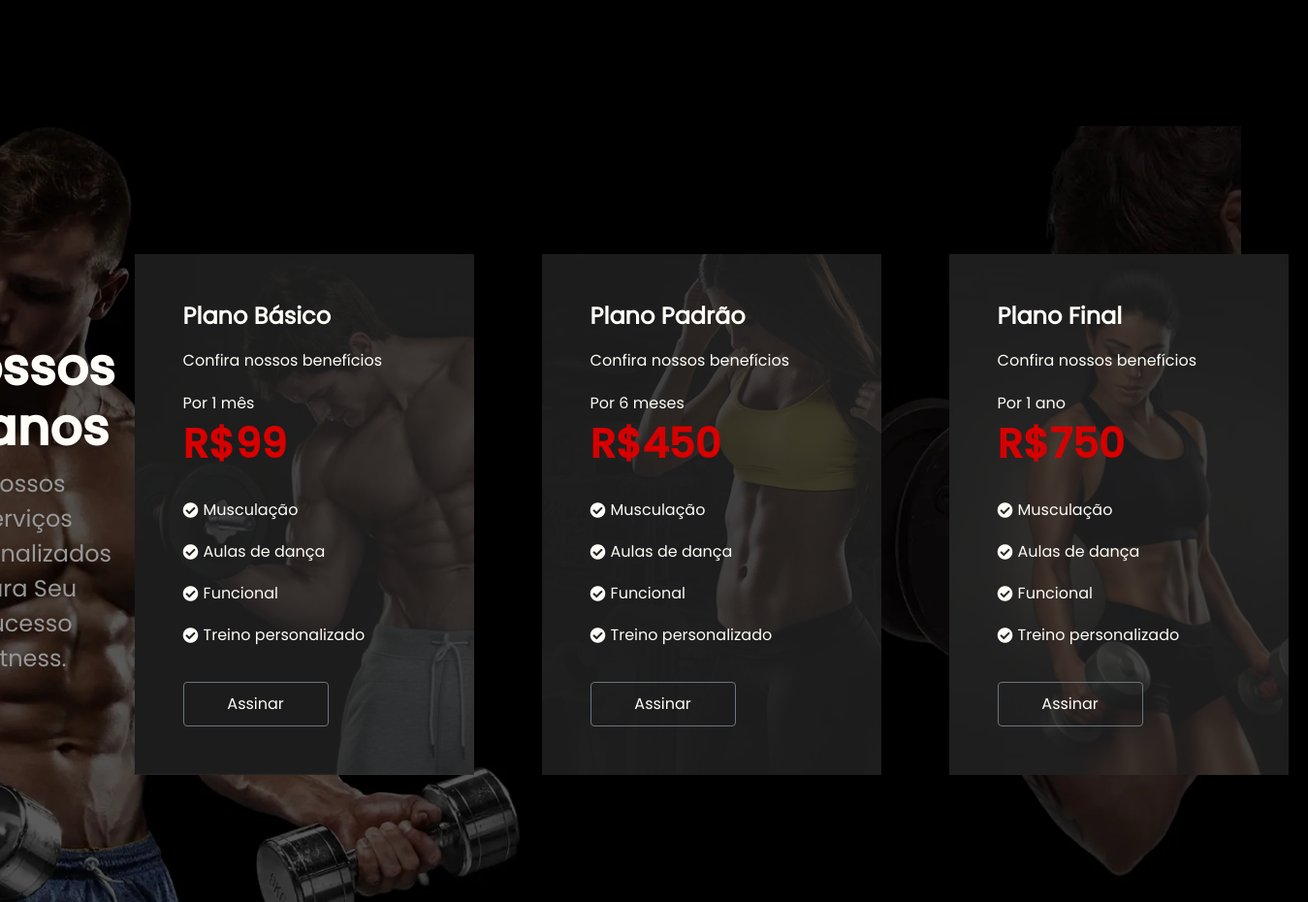
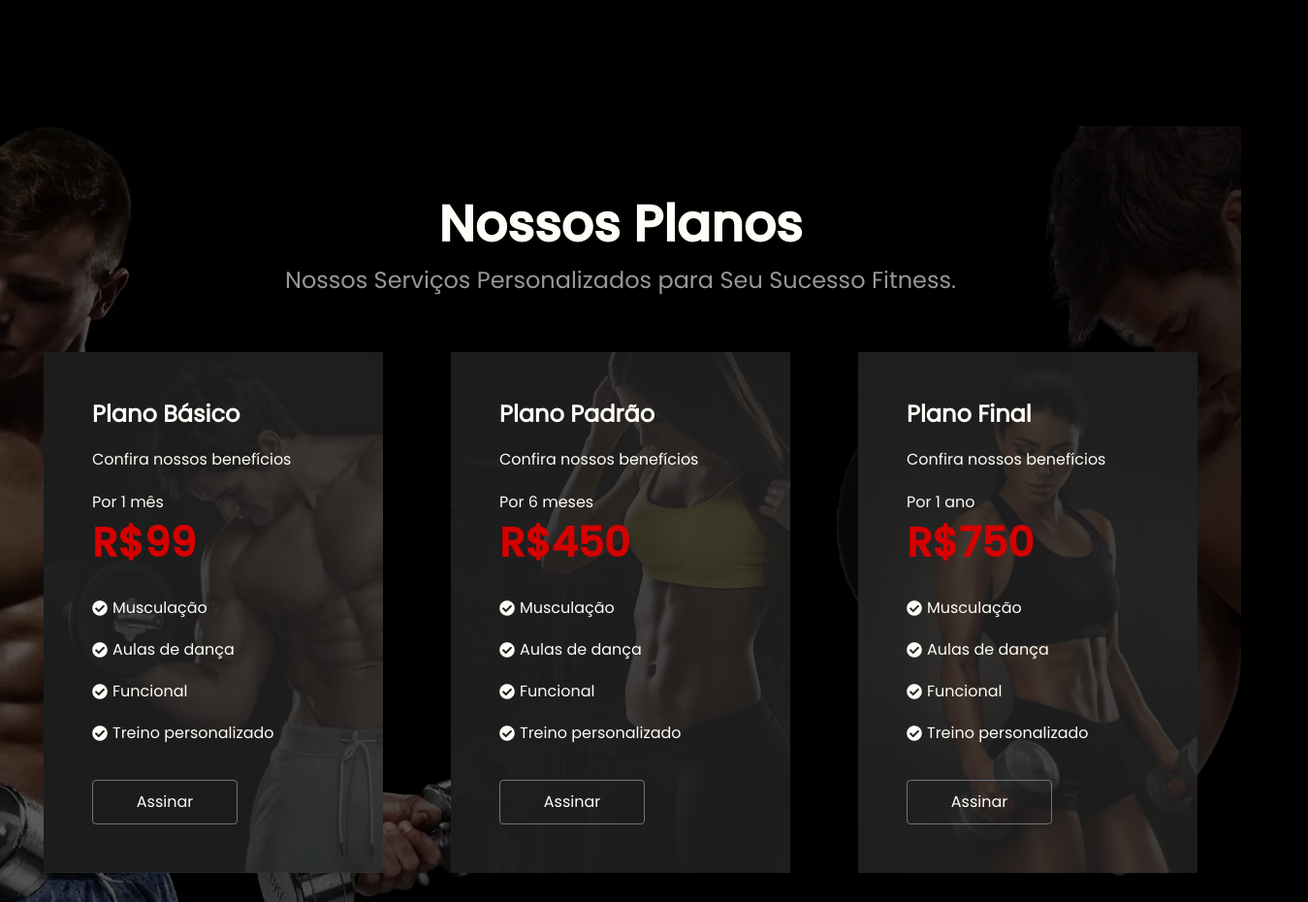
Before and after one commit to lucasgomesdacruz/Primefit, a plain HTML site: page index.html in a window 1280 px wide. Shown: the part 5020-5950 px from the top of the page at 97% size, 1349 px wide, since content can reach past the window. Drawn offline with Linux system fonts and the light colour scheme.

Commit message:
corregindo bug

```diff
--- a/index.html
+++ b/index.html
@@ -342,7 +342,7 @@
                 </div>
             </div>
         </section>
-        <section id="plans" class="plans container-lg d-flex justify-content-center align-items-center flex-column flex-md-row flex-lg-row" style="width: 100%; height: 100vh; background-image: url(./imgs/cards-plans/banne2.webp); background-size: cover; background-repeat: no-repeat; background-position: center;">
+        <section id="plans" class="plans container-lg d-flex justify-content-center align-items-center flex-column" style="width: 100%; height: 100vh; background-image: url(./imgs/cards-plans/banne2.webp); background-size: cover; background-repeat: no-repeat; background-position: center;">
             <div class="title-plans container d-flex justify-content-center align-items-center flex-column pl-2 pr-2 pl-md-3 pr-md-3 pl-lg-0 pr-lg-0">
                 <h2><b>Nossos Planos</b></h2>
                 <p>Nossos Serviços Personalizados para Seu Sucesso Fitness.</p>
```
